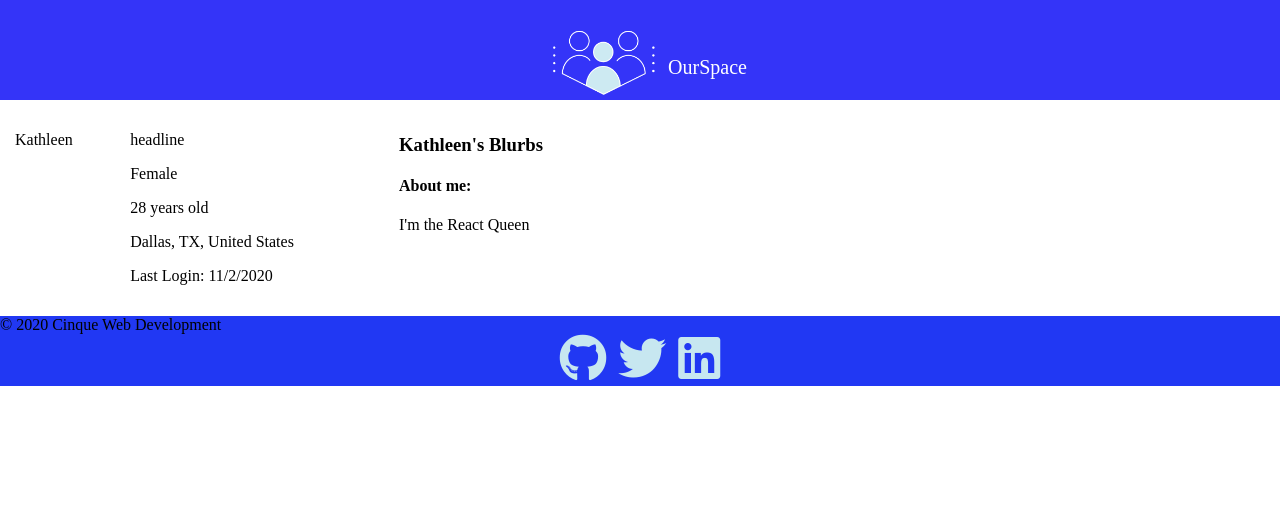
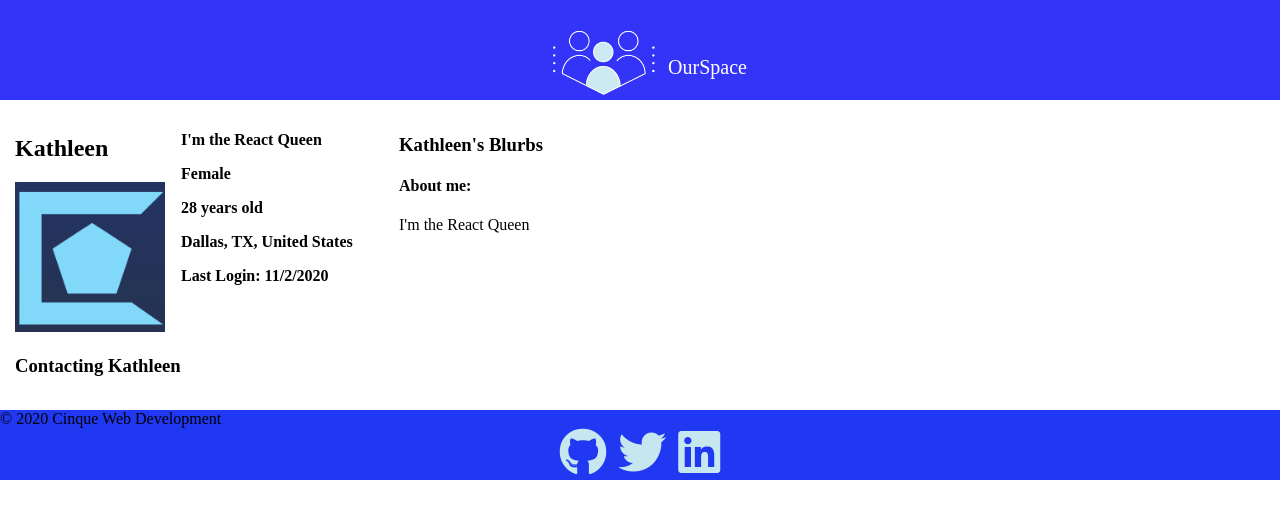
Before and after one commit to Cinque-Web-Development/myspace.rn, a React (Create React App) app: page /user in a window 1280 px wide. Shown: the top 518 px of the page. Built offline with nearby package versions, Linux system fonts and the light colour scheme.

Commit message:
style user info section

```diff
--- a/src/Pages/UserPage/UserPage.css
+++ b/src/Pages/UserPage/UserPage.css
@@ -5,6 +5,10 @@
 
 .left-col {
 	width: 30vw;
+}
+
+.profile-photo {
+	max-height: 150px;
 }
 
 .right-col {
@@ -15,10 +19,7 @@
 	display: flex;
 }
 
-.user-info-left {
-	width: 30%;
+.user-info-right {
+	padding-left: 1rem;
+	font-weight: bold;
 }
-
-.user-info-right {
-	width: 60%;
-}
--- a/src/Pages/UserPage/UserPage.js
+++ b/src/Pages/UserPage/UserPage.js
@@ -1,6 +1,7 @@
 import React from 'react';
 
 import './UserPage.css';
+import profilePhoto from '../../Assets/profile-photo-placeholder.png';
 
 export default function UserPage() {
 	return (
@@ -8,25 +9,27 @@ export default function UserPage() {
 			<div className="left-col">
 				<div className="user-info">
 					<div className="user-info-left">
-						<p>Kathleen</p>
-						<img></img>
+						<h2>Kathleen</h2>
+						<img src={profilePhoto} className="profile-photo"></img>
 					</div>
 					<div className="user-info-right">
-						<p>headline</p>
+						<p>I'm the React Queen</p>
 						<p>Female</p>
 						<p>28 years old</p>
 						<p>Dallas, TX, United States</p>
 						<p>Last Login: 11/2/2020</p>
 					</div>
 				</div>
-				<div className="contact-links"></div>
+				<div className="contact-links">
+					<h3>Contacting Kathleen</h3>
+				</div>
 				<div className="profile-song"></div>
 			</div>
 			<div className="right-col">
-				<div className="user-about">
+				<div>
 					<h3>Kathleen's Blurbs</h3>
-					<h4>About me:</h4>
-					<p>I'm the React Queen</p>
+					<h4 className="user-about-heading">About me:</h4>
+					<p className="user-about">I'm the React Queen</p>
 				</div>
 				<div className="user-friends"></div>
 			</div>
```
Also changed, not shown: src/Assets/profile-photo-placeholder.png (added).
